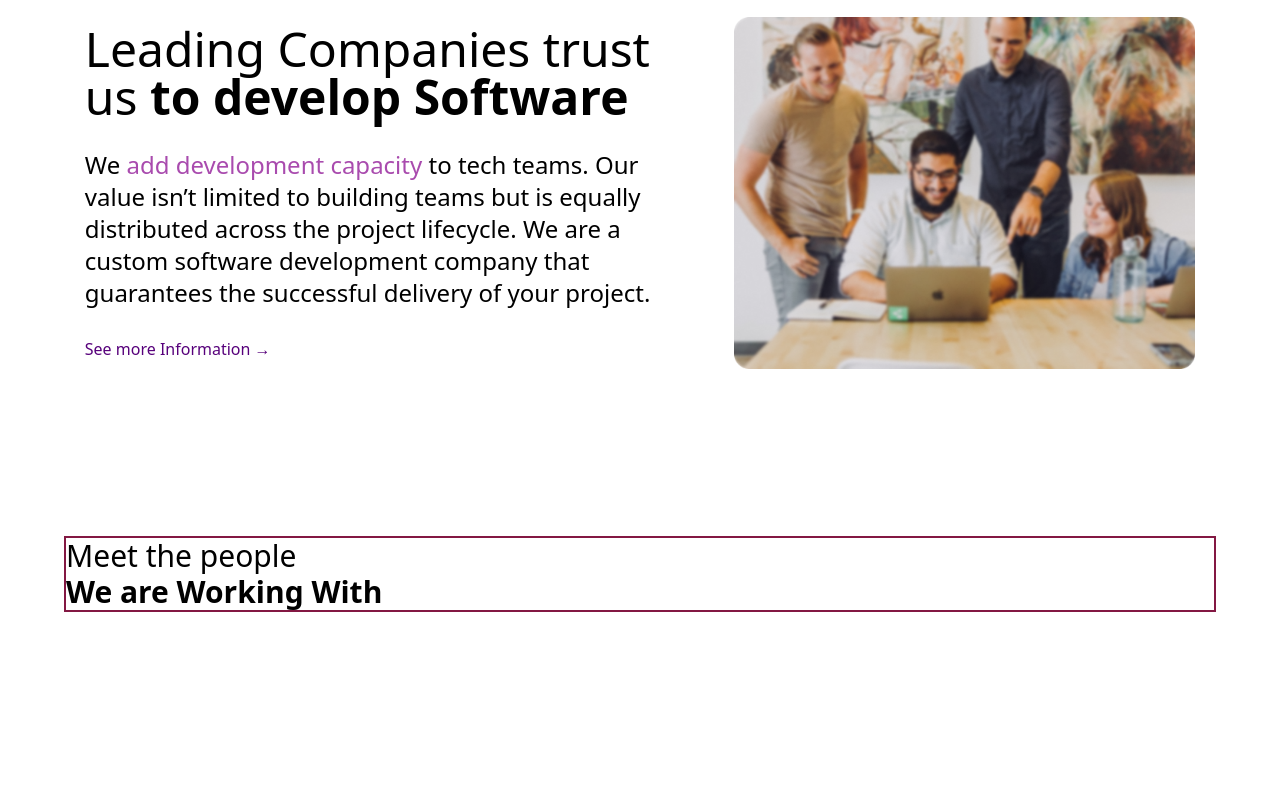
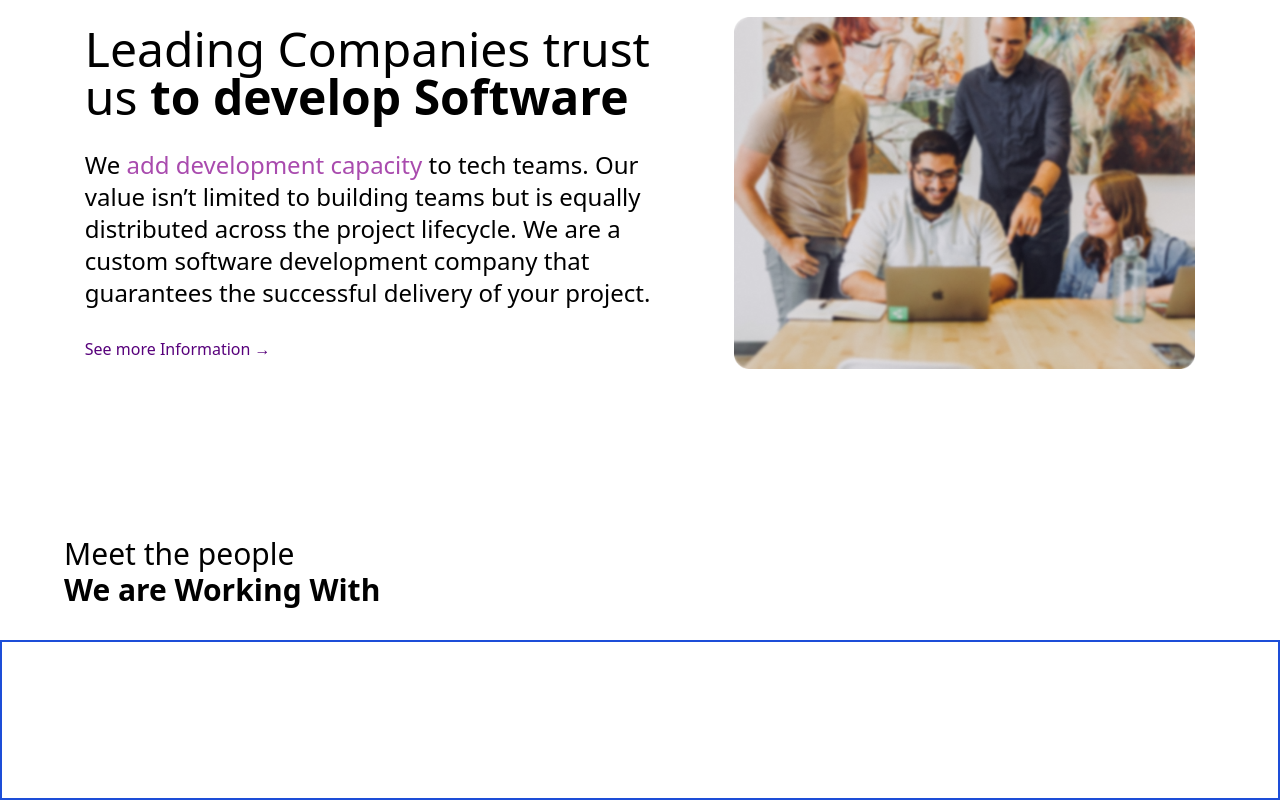
Before and after one commit to obuastella/the4coders, a React (Create React App) app in the folder front-end/: page / in a window 1280 px wide. Shown: the part 1293-2093 px from the top of the page. Before the commit the page ends 1905 px from the top, so only its background shows below. Built offline with nearby package versions, Linux system fonts and the light colour scheme.

Commit message:
Created new section for partners

```diff
--- a/front-end/src/pages/Home.jsx
+++ b/front-end/src/pages/Home.jsx
@@ -61,12 +61,13 @@ function Home() {
           alt="teams"
         />
       </section>
-      <section className="border-2 border-pink-900 w-[90%] m-auto mt-[13%]">
+      <aside className="w-[90%] m-auto mt-[13%] mb-8">
         <h2 className="text-3xl">
           Meet the people <br />
           <span className="font-bold"> We are Working With </span>
         </h2>
-      </section>
+      </aside>
+      <section className="border-2 border-blue-700 h-1/5"></section>
     </div>
   );
 }
```
